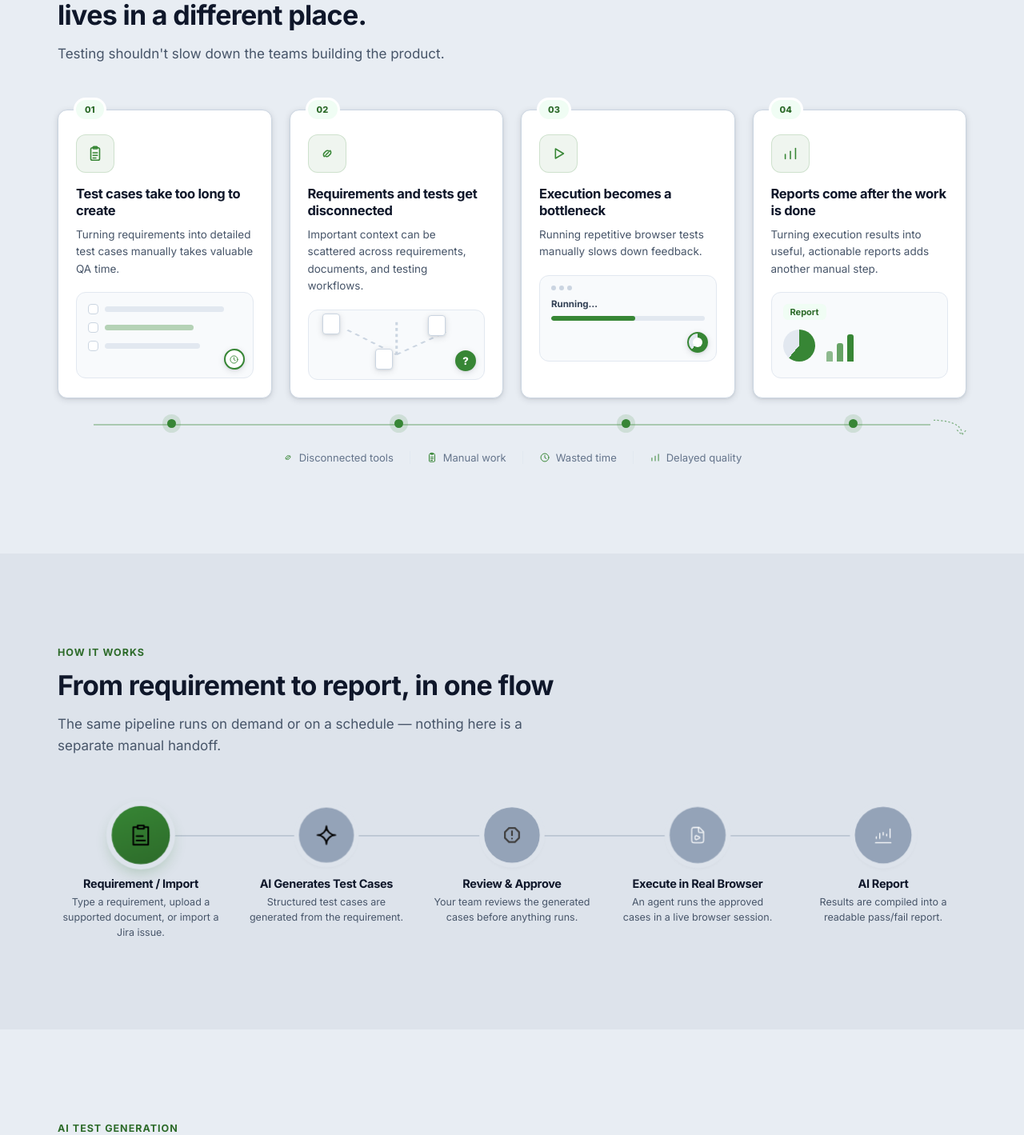
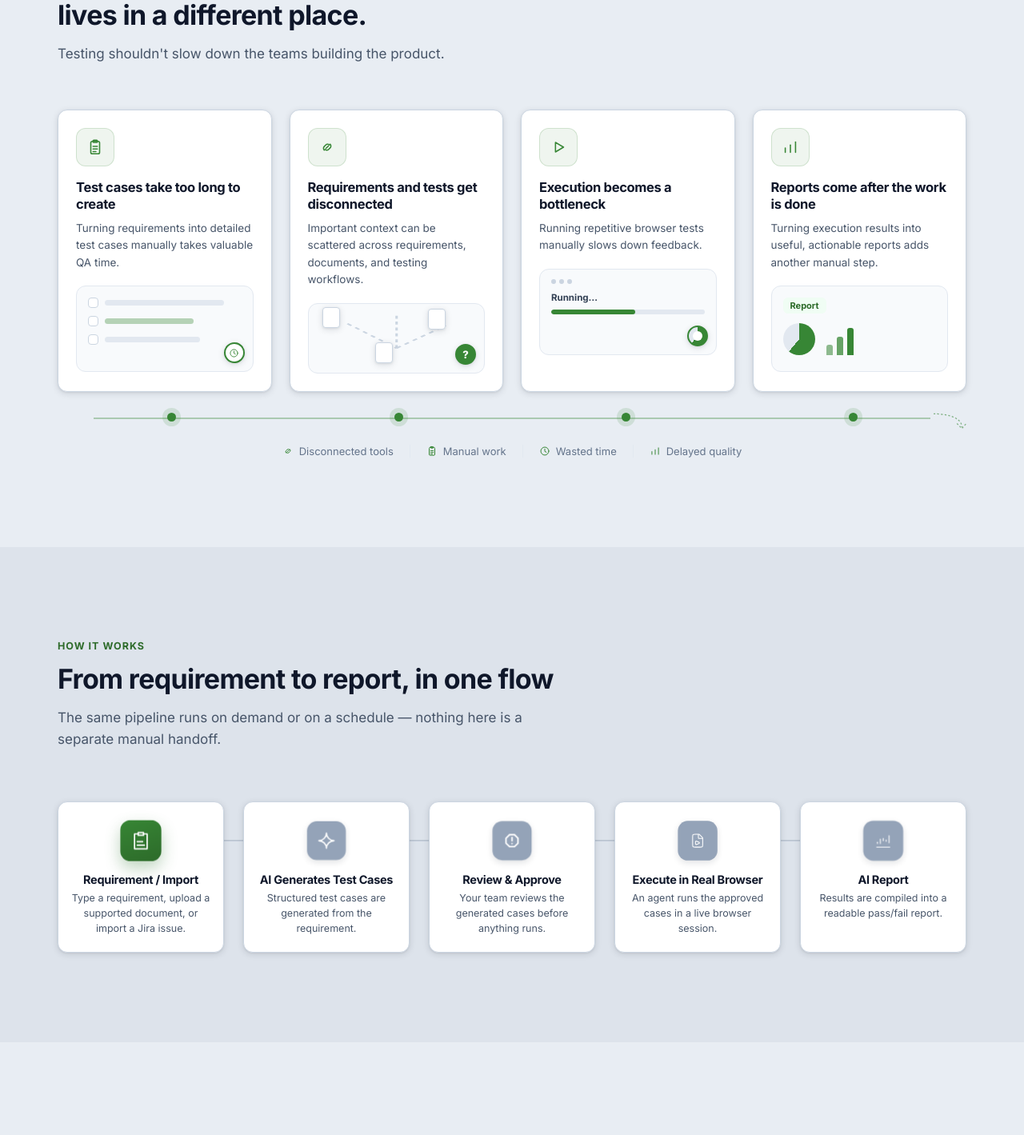
Before and after one commit to Googlealibi/TestDart-Website, a React (Vite) app: page / in a window 1280 px wide. Shown: the part 887-2306 px from the top of the page at 80% size. Built offline with nearby package versions, Linux system fonts and the light colour scheme.

Commit message:
UI Changes

```diff
--- a/src/sections/FAQ.css
+++ b/src/sections/FAQ.css
@@ -1,3 +1,14 @@
+#faq {
+  padding-top: 64px;
+  scroll-margin-top: calc(96px - 64px);
+}
+@media (max-width: 980px) {
+  #faq {
+    padding-top: 48px;
+    scroll-margin-top: calc(96px - 48px);
+  }
+}
+
 .faq-list {
   max-width: 760px;
   margin: 0 auto;
@@ -47,7 +58,7 @@
   transition: transform 0.25s ease, background 0.2s ease, color 0.2s ease;
 }
 .faq-item.is-open .faq-item__icon {
-  transform: rotate(45deg);
+  transform: rotate(180deg);
   background: var(--green-light);
   color: var(--green-dark);
 }
@@ -55,7 +66,7 @@
 .faq-item__panel {
   display: grid;
   grid-template-rows: 0fr;
-  transition: grid-template-rows 0.3s ease;
+  transition: grid-template-rows 0.38s cubic-bezier(0.22, 0.8, 0.28, 1);
 }
 .faq-item.is-open .faq-item__panel { grid-template-rows: 1fr; }
 
@@ -66,14 +77,22 @@
   font-size: 13.5px;
   line-height: 1.65;
   color: var(--slate-600);
+  opacity: 0;
+  transition: opacity 0.3s ease, padding 0.38s cubic-bezier(0.22, 0.8, 0.28, 1);
 }
-.faq-item.is-open .faq-item__panel-inner { padding: 0 22px 20px; }
+.faq-item.is-open .faq-item__panel-inner {
+  padding: 0 22px 20px;
+  opacity: 1;
+  transition: opacity 0.35s ease 0.1s, padding 0.38s cubic-bezier(0.22, 0.8, 0.28, 1);
+}
 
 @media (prefers-reduced-motion: reduce) {
   .faq-item__panel,
+  .faq-item__panel-inner,
   .faq-item__icon {
     transition: none !important;
   }
+  .faq-item__panel-inner { opacity: 1 !important; }
 }
 
 @media (max-width: 560px) {
--- a/src/sections/FAQ.jsx
+++ b/src/sections/FAQ.jsx
@@ -40,7 +40,7 @@ export default function FAQ() {
   const [openIndex, setOpenIndex] = useState(null);
 
   return (
-    <section className="section section--surface" id="faq">
+    <section className="section section--bg" id="faq">
       <div className="container">
         <div className="section-head section-head--center">
           <span className="eyebrow">FAQ</span>
@@ -66,8 +66,8 @@ export default function FAQ() {
                   >
                     <span>{item.q}</span>
                     <span className="faq-item__icon" aria-hidden="true">
-                      <svg width="14" height="14" viewBox="0 0 14 14" fill="none">
-                        <path d="M7 1v12M1 7h12" stroke="currentColor" strokeWidth="1.6" strokeLinecap="round" />
+                      <svg width="13" height="13" viewBox="0 0 14 14" fill="none">
+                        <path d="M2.5 5.2L7 9.5l4.5-4.3" stroke="currentColor" strokeWidth="1.7" strokeLinecap="round" strokeLinejoin="round" />
                       </svg>
                     </span>
                   </button>
--- a/src/sections/Features.css
+++ b/src/sections/Features.css
@@ -1,3 +1,12 @@
+/* Features and Pricing sit back to back with matched section padding
+   (112px each = 224px of flat background between the last card row and
+   the Pricing heading, with nothing to break it up) — trim just this
+   seam rather than the shared --section-pad every section relies on. */
+#features { padding-bottom: 64px; }
+@media (max-width: 980px) {
+  #features { padding-bottom: 48px; }
+}
+
 .features-head {
   display: flex;
   align-items: flex-end;
--- a/src/sections/HowItWorks.css
+++ b/src/sections/HowItWorks.css
@@ -11,7 +11,7 @@
 
 .workflow__line {
   position: absolute;
-  top: 34px;
+  top: 48px;
   left: calc(10% - 4px);
   right: calc(10% - 4px);
   height: 2px;
@@ -28,28 +28,43 @@
   transition: width 0.7s cubic-bezier(0.4, 0, 0.2, 1);
 }
 
+/* Card shell matches every other section on the page (.problem-card,
+   .feature-card): white surface, hairline border, soft shadow, flat
+   2D hover lift. The step-progression animation lives inside this
+   shell instead of being a bare icon-and-text pipeline. */
 .workflow__step {
   position: relative;
   text-align: center;
+  padding: 24px 16px 20px;
+  background: var(--white);
+  border: 1.5px solid var(--slate-300);
+  border-radius: var(--radius);
+  box-shadow: var(--shadow-sm);
   opacity: 0;
   transform: translateY(14px);
-  transition: opacity 0.45s ease var(--delay, 0ms), transform 0.45s ease var(--delay, 0ms);
+  transition: opacity 0.45s ease var(--delay, 0ms), transform 0.45s ease var(--delay, 0ms),
+    box-shadow 0.25s ease, border-color 0.25s ease;
 }
 .workflow.is-visible .workflow__step {
   opacity: 1;
   transform: translateY(0);
 }
+.workflow.is-visible .workflow__step:hover {
+  transform: translateY(-4px);
+  box-shadow: var(--shadow-lg), 0 0 0 1px rgba(55, 134, 53, 0.18);
+  border-color: rgba(55, 134, 53, 0.35);
+}
 
 .workflow__node {
-  width: 68px;
-  height: 68px;
-  margin: 0 auto 18px;
-  border-radius: 50%;
+  width: 48px;
+  height: 48px;
+  margin: 0 auto 16px;
+  border-radius: 12px;
   display: flex;
   align-items: center;
   justify-content: center;
   background: var(--slate-400);
-  box-shadow: 0 0 0 6px var(--bg), 0 3px 8px rgba(15,23,42,0.12);
+  box-shadow: 0 3px 8px rgba(15,23,42,0.12);
   transform: perspective(600px) translateZ(var(--z, 0px)) scale(0.92);
   transition: background 0.5s ease, box-shadow 0.5s ease, transform 0.5s ease;
 }
@@ -60,17 +75,17 @@
 /* completed stage: settled green, no glow/elevation */
 .workflow__step.is-done .workflow__node {
   background: linear-gradient(160deg, var(--green) 0%, var(--green-dark) 100%);
-  box-shadow: 0 0 0 6px var(--bg), 0 4px 10px rgba(55,134,53,0.18);
+  box-shadow: 0 4px 10px rgba(55,134,53,0.18);
 }
 
 /* currently running stage: green + glow + raised depth */
 .workflow__step.is-active .workflow__node {
   background: linear-gradient(160deg, var(--green) 0%, var(--green-dark) 100%);
-  box-shadow: 0 0 0 6px var(--bg), 0 10px 24px rgba(55,134,53,0.4);
+  box-shadow: 0 10px 24px rgba(55,134,53,0.4);
   transform: perspective(600px) translateZ(calc(var(--z, 0px) + 16px)) scale(1.08);
 }
 
-.workflow__node img { width: 26px; height: 26px; }
+.workflow__node img { width: 22px; height: 22px; filter: brightness(0) invert(1); }
 
 .workflow__step h3 {
   font-size: 14.5px;
@@ -82,7 +97,6 @@
   font-size: 12.5px;
   line-height: 1.5;
   color: var(--slate-600);
-  padding: 0 6px;
 }
 
 @media (prefers-reduced-motion: reduce) {
@@ -105,25 +119,11 @@
 }
 
 @media (max-width: 700px) {
-  .workflow__stage {
-    grid-template-columns: 1fr;
-    gap: 8px;
-  }
+  /* Same single-column card stack every other section falls back to
+     (.problem-grid, .features-grid) — no separate list treatment. */
+  .workflow__stage { grid-template-columns: 1fr; gap: 16px; }
   .workflow__line { display: none; }
-  .workflow__step {
-    display: flex;
-    align-items: flex-start;
-    gap: 16px;
-    text-align: left;
-    padding: 14px 0;
-    border-bottom: 1px dashed var(--slate-300);
-  }
-  .workflow__step:last-child { border-bottom: none; }
-  .workflow__node {
-    margin: 0;
-    flex-shrink: 0;
-    transform: scale(0.92) !important;
-  }
+  .workflow__node { transform: scale(0.92) !important; }
   .workflow.is-visible .workflow__node { transform: scale(1) !important; }
   .workflow__step.is-active .workflow__node { transform: scale(1.08) !important; }
 }
--- a/src/sections/Pricing.css
+++ b/src/sections/Pricing.css
@@ -1,3 +1,19 @@
+/* Same seam-tightening as the Features→Pricing boundary: Pricing's
+   content (one compact panel) is too sparse to fill the full 112px
+   section padding on both sides without reading as dead space. */
+#pricing {
+  padding-top: 64px;
+  padding-bottom: 64px;
+  scroll-margin-top: calc(96px - 64px);
+}
+@media (max-width: 980px) {
+  #pricing {
+    padding-top: 48px;
+    padding-bottom: 48px;
+    scroll-margin-top: calc(96px - 48px);
+  }
+}
+
 .pricing-panel {
   max-width: 480px;
   margin: 0 auto;
--- a/src/sections/Pricing.jsx
+++ b/src/sections/Pricing.jsx
@@ -3,7 +3,7 @@ import './Pricing.css';
 
 export default function Pricing() {
   return (
-    <section className="section section--bg" id="pricing">
+    <section className="section section--surface" id="pricing">
       <div className="container">
         <div className="section-head section-head--center">
           <span className="eyebrow">Pricing</span>
--- a/src/sections/Problem.css
+++ b/src/sections/Problem.css
@@ -43,7 +43,7 @@
 
 .problem-card {
   position: relative;
-  padding: 30px 22px 22px;
+  padding: 22px;
   opacity: 0;
   transform: translateY(18px);
   transition: opacity 0.5s ease var(--delay, 0ms), transform 0.5s ease var(--delay, 0ms),
@@ -62,20 +62,6 @@
   transform: translateY(-5px);
   box-shadow: var(--shadow-lg), 0 0 0 1px rgba(55, 134, 53, 0.18);
   border-color: rgba(55, 134, 53, 0.4);
-}
-
-.problem-card__number {
-  position: absolute;
-  top: -13px;
-  left: 22px;
-  background: var(--green-light);
-  color: var(--green-dark);
-  font-size: 11px;
-  font-weight: 800;
-  letter-spacing: 0.02em;
-  padding: 5px 11px;
-  border-radius: 20px;
-  box-shadow: 0 0 0 3px var(--white);
 }
 
 .problem-card__icon {
--- a/src/sections/Problem.jsx
+++ b/src/sections/Problem.jsx
@@ -120,7 +120,6 @@ export default function Problem() {
           <div className="problem-grid">
             {POINTS.map(({ Icon, Mock, title, body }, i) => (
               <div className="problem-card card" key={title} style={{ '--delay': `${150 + i * 130}ms` }}>
-                <span className="problem-card__number">{String(i + 1).padStart(2, '0')}</span>
                 <div className="problem-card__icon">
                   <Icon />
                 </div>
```
